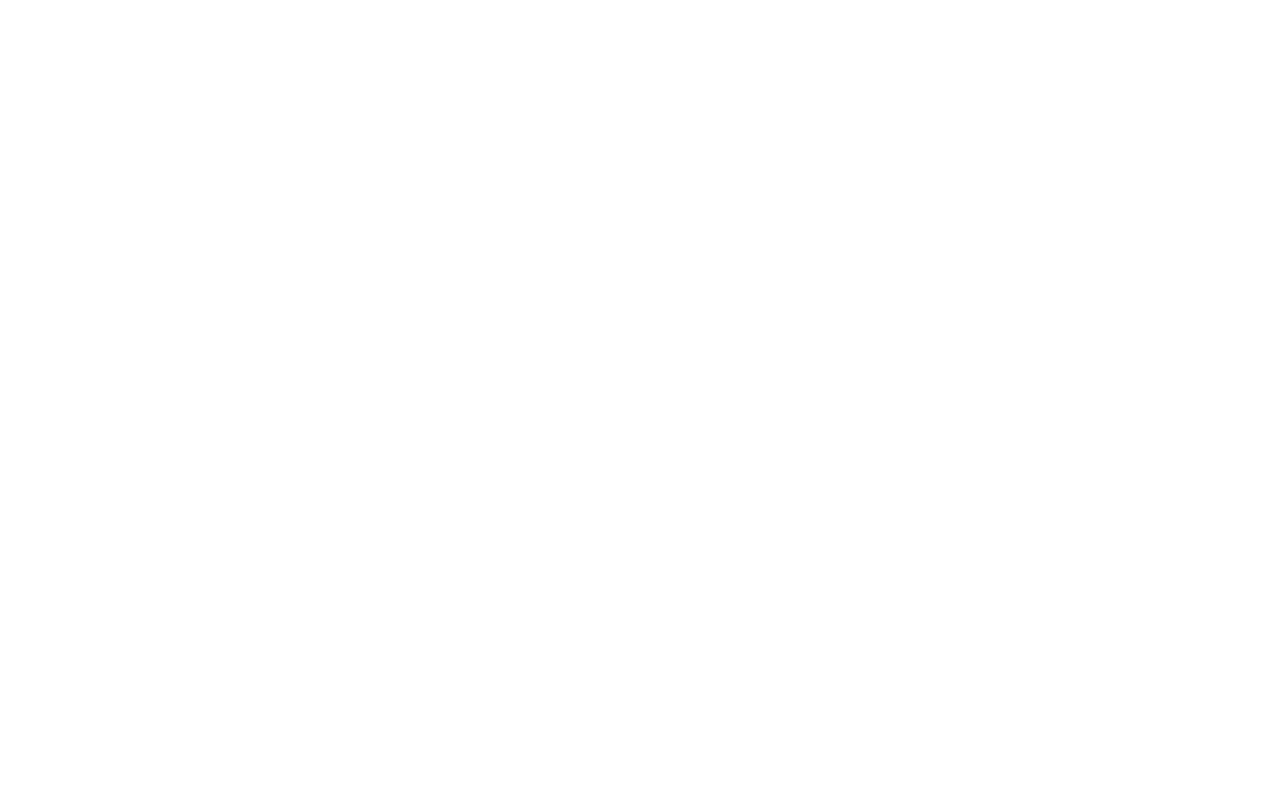
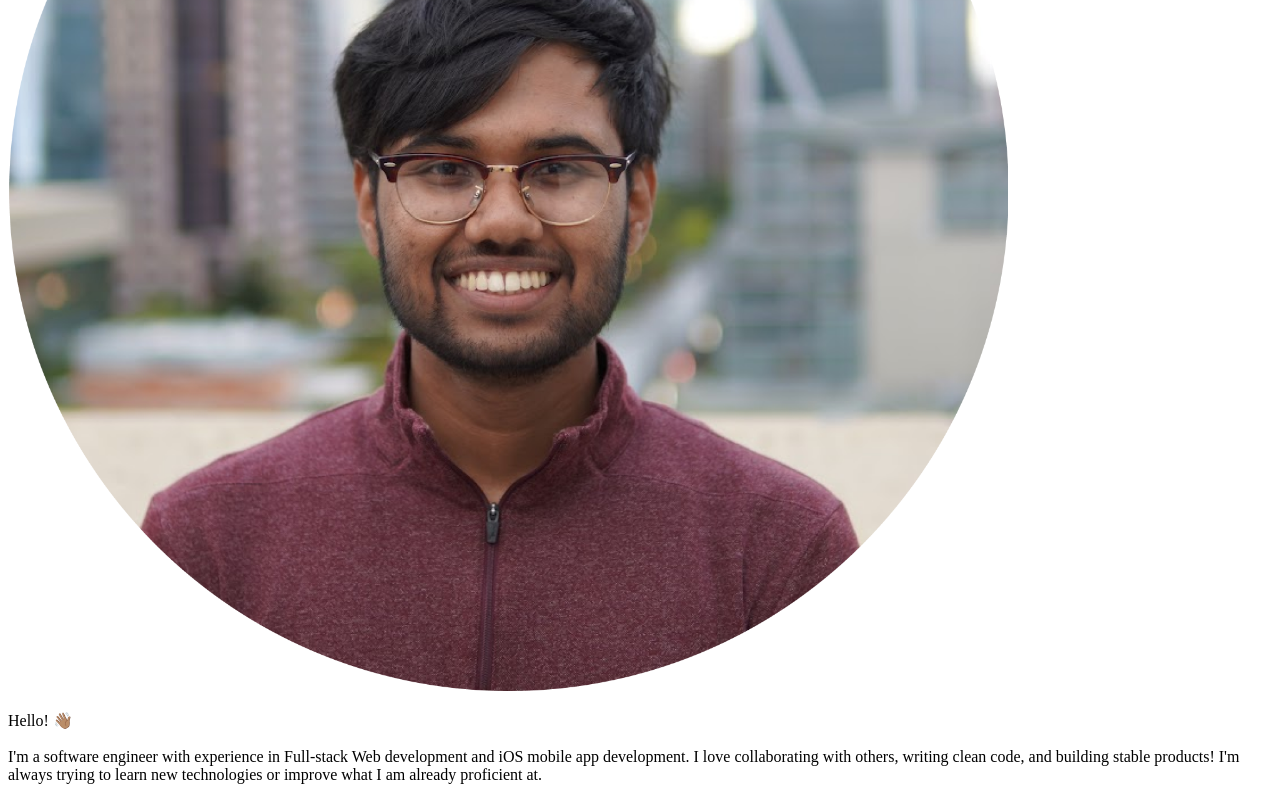
Before and after one commit to Sauvikesh/portfolio, a Next.js app: page / in a window 1280 px wide. Shown: the part 955-1755 px from the top of the page. Before the commit the page ends 800 px from the top, so only its background shows below. Built offline with nearby package versions, Linux system fonts and the light colour scheme.

Commit message:
feat: added bio section with image

```diff
--- /dev/null
+++ b/app/(pages)/_components/Bio/Bio.tsx
@@ -0,0 +1,22 @@
+import Image from 'next/image';
+
+export default function Bio() {
+  return (
+    <div className="flex items-center gap-10">
+      <Image
+        src="/ME.PNG"
+        alt="picture of me :D"
+        width={1000}
+        height={1000}
+        className="w-[400px] h-auto"
+      />
+      <p>
+        Hello! 👋🏽 <br></br> <br></br>
+        I'm a software engineer with experience in Full-stack Web development
+        and iOS mobile app development. I love collaborating with others,
+        writing clean code, and building stable products! I'm always trying to
+        learn new technologies or improve what I am already proficient at.
+      </p>
+    </div>
+  );
+}
--- a/app/(pages)/page.tsx
+++ b/app/(pages)/page.tsx
@@ -1,4 +1,5 @@
 // import Image from 'next/image';
+import Bio from './_components/Bio/Bio';
 import Line from './_components/Line/Line';
 import LinkBlock, { LinkBlockProps } from './_components/Link/Link';
 
@@ -26,7 +27,7 @@
   ];
 
   return (
-    <main className="flex flex-col items-center justify-center bg-black text-white pt-60">
+    <main className="flex flex-col items-center justify-center bg-black text-white pt-60 pr-[21%] pl-[21%]">
       <header className="flex flex-col justify-center items-center">
         <h1 className="text-[128px] font-semibold">Sauvikesh Lal</h1>
 
@@ -42,6 +43,9 @@
         </div>
       </header>
       <Line />
+      <Bio />
+      <Line />
+
     </main>
   );
 }
```
Also changed, not shown: public/ME.png (added).
